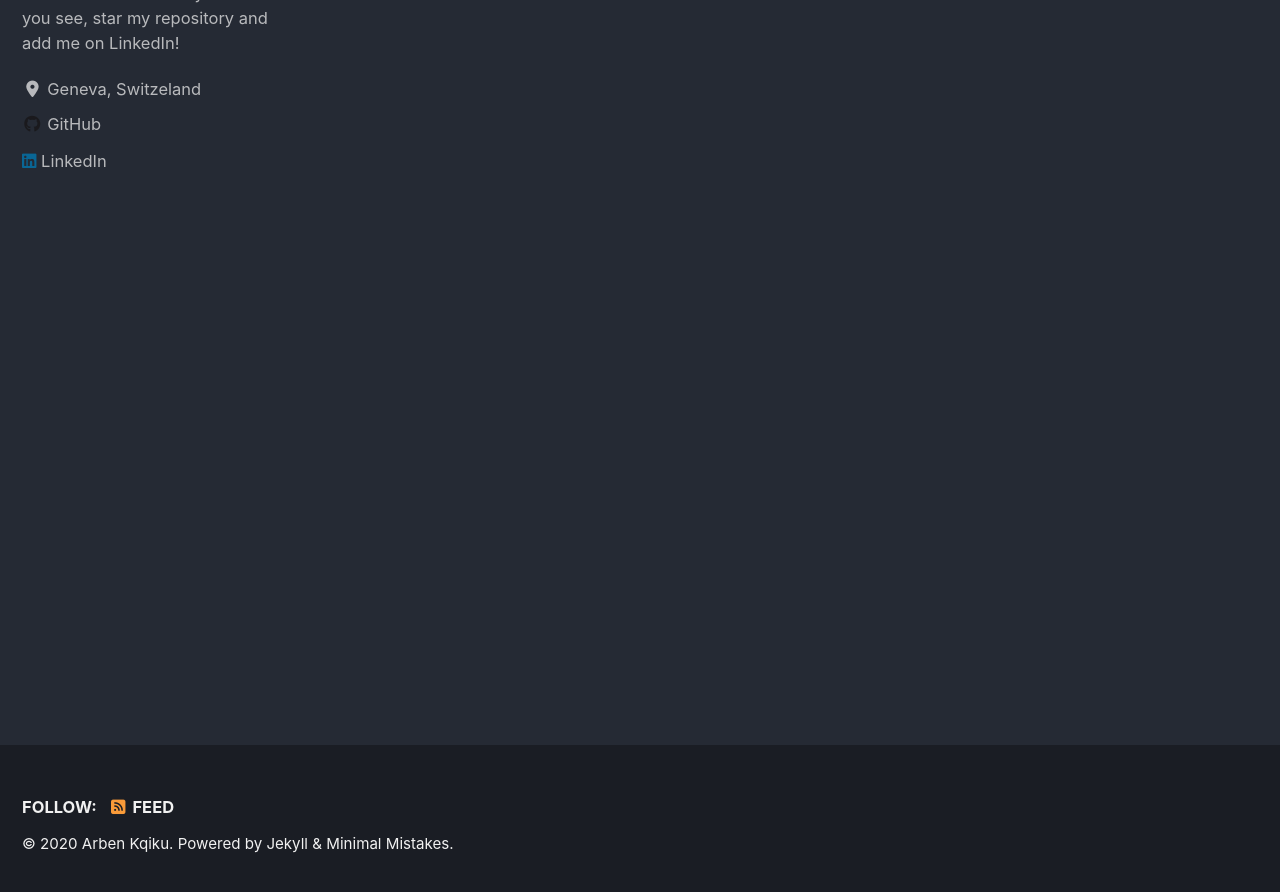
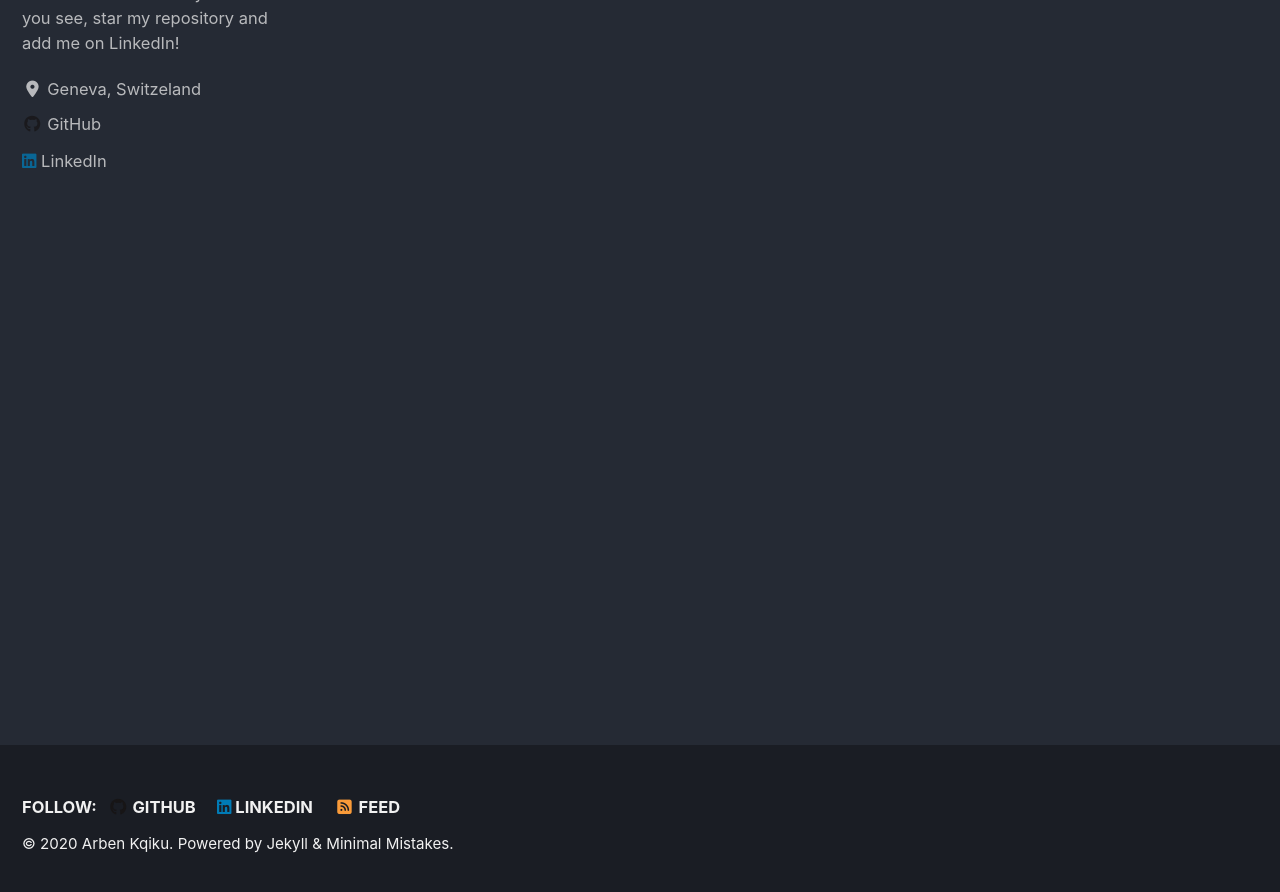
Before and after one commit to ArbenKqiku/arbenkqiku.github.io, a Jekyll site: the page built from index.html, in a window 1280 px wide and 900 px high, scrolled down 222 px. Shown: the top 892 px of the window. Built offline with Jekyll 4.4.1, drawn with Linux system fonts in a browser that asks for light colours; cached includes are drawn as plain includes; nearby versions of some CDN libraries; the list of posts is cut into pages by our own code.

Commit message:
added footer icons

```diff
--- a/_config.yml
+++ b/_config.yml
@@ -147,12 +147,12 @@ footer:
     - label: "GitLab"
       icon: "fab fa-fw fa-gitlab"
       # url:
-    - label: "Bitbucket"
-      icon: "fab fa-fw fa-bitbucket"
-      # url:
-    - label: "Instagram"
-      icon: "fab fa-fw fa-instagram"
-      # url:
+    - label: "GitHub"
+      icon: "fab fa-fw fa-github"
+      url: "https://github.com/ArbenKqiku/arbenkqiku.github.io"
+    - label: "LinkedIn"
+      icon: "fab fa-linkedin"
+      url: "https://www.linkedin.com/in/arben-kqiku-301457117/"
 
 
 # Reading Files
```
